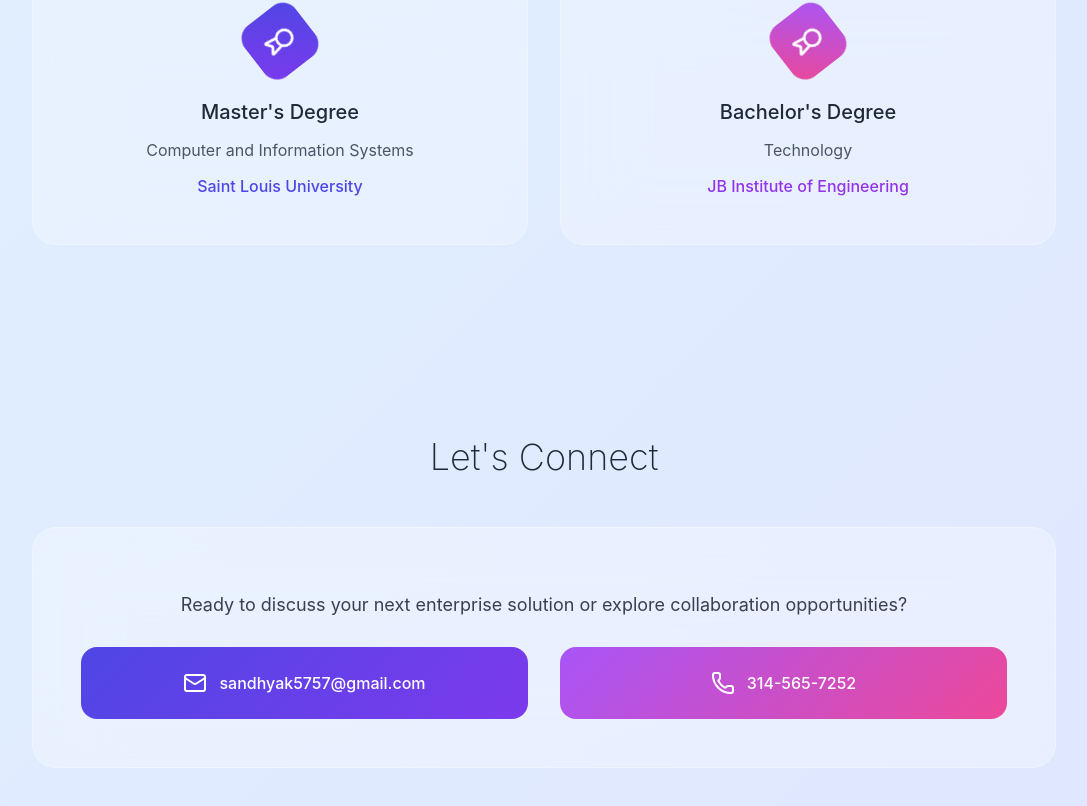
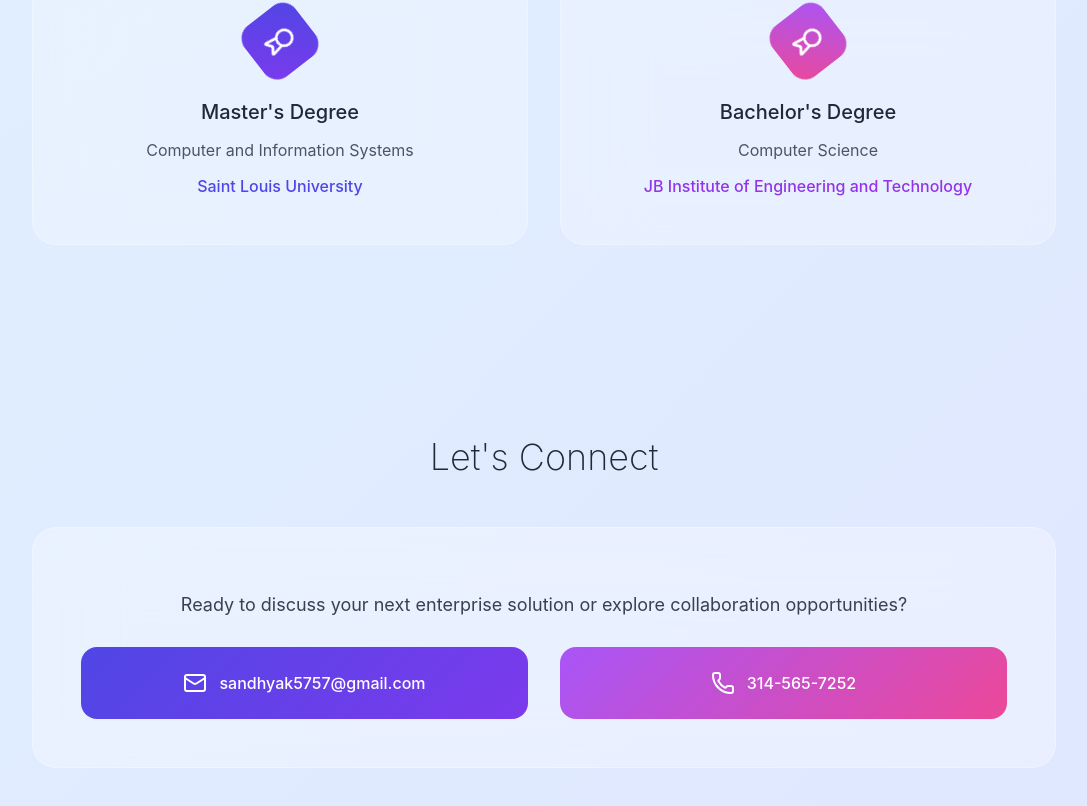
Before and after one commit to sandhyakatike/portfolio, a React (Create React App) app: page / in a window 1280 px wide. Shown: the part 4195-5001 px from the top of the page, without its empty margins (96-1183 px from the left). Built offline with nearby package versions, Linux system fonts and the light colour scheme; the HTML template or start-up script is replaced by a standard one.

Commit message:
Update App.js

```diff
--- a/src/App.js
+++ b/src/App.js
@@ -302,8 +302,8 @@
                 <Award style={{width: '32px', height: '32px'}} />
               </div>
               <h3 style={styles.educationTitle}>Bachelor's Degree</h3>
-              <p style={styles.educationSubtitle}>Technology</p>
-              <p style={{...styles.educationUniversity, color: '#9333ea'}}>JB Institute of Engineering</p>
+              <p style={styles.educationSubtitle}>Computer Science</p>
+              <p style={{...styles.educationUniversity, color: '#9333ea'}}>JB Institute of Engineering and Technology</p>
             </div>
           </div>
         </div>
```
